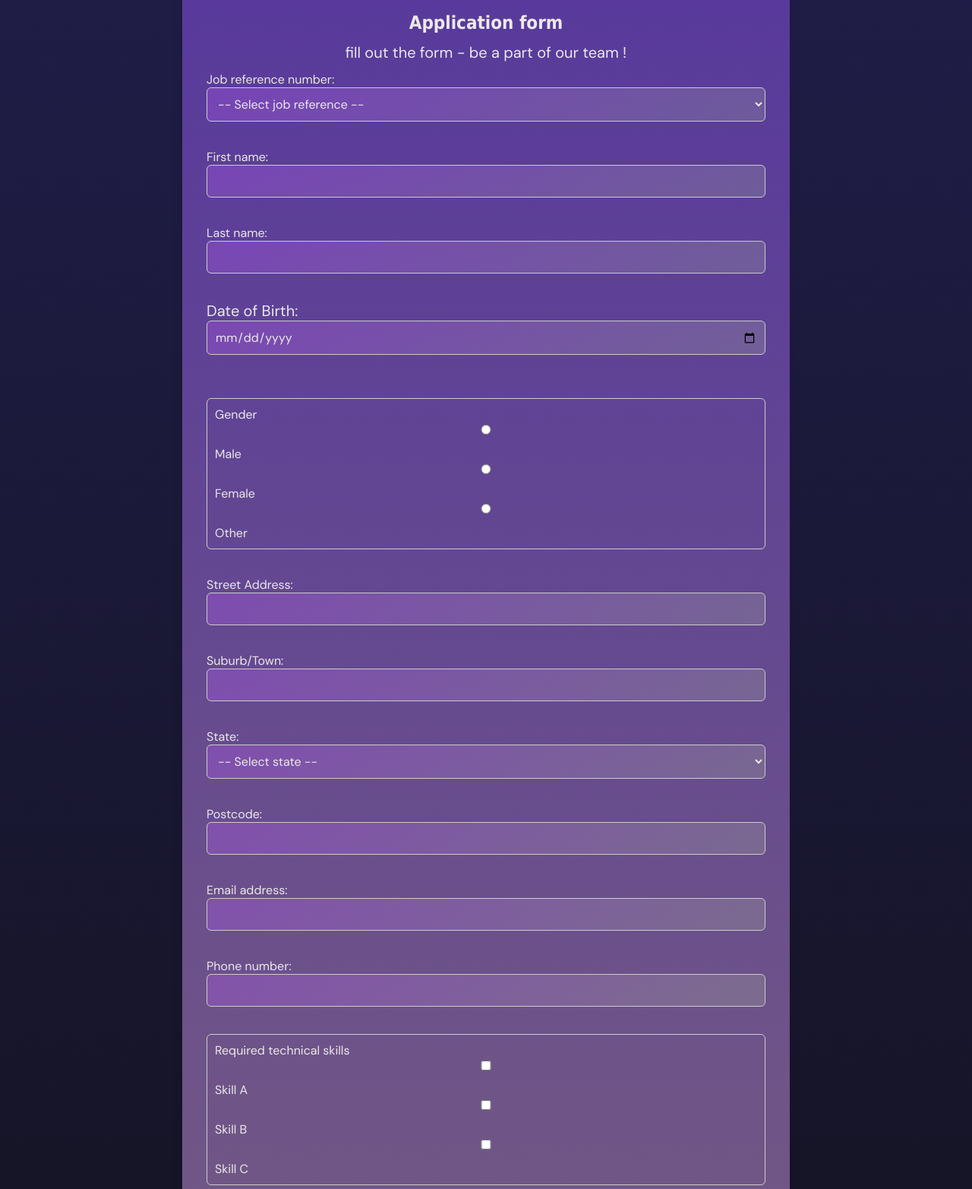
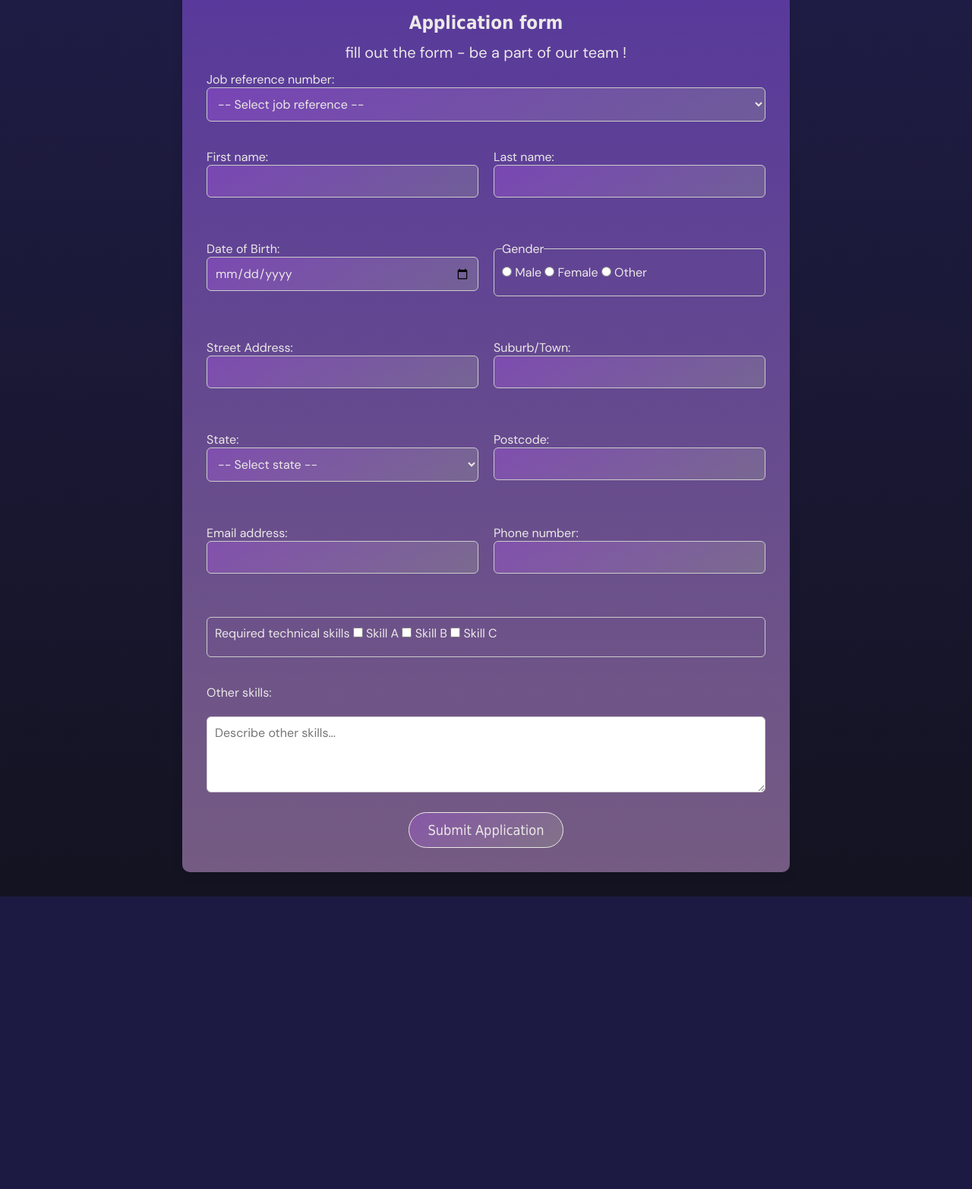
Before and after one commit to nguyenducnam06/Group-2-COS10026, a PHP site: page /apply.html in a window 1280 px wide. Shown: the part 242-1807 px from the top of the page at 76% size. After the commit the page ends 1422 px from the top, so only its background shows below. Run offline with PHP 8.4, Linux system fonts and the light colour scheme; some web fonts are replaced.

Commit message:
3rd commit fully changed layout to css, grouping and minor fix

```diff
--- a/project1/apply.html
+++ b/project1/apply.html
@@ -52,50 +52,63 @@
         </select>
         <br><br>
 
-        <!-- First name -->
+        <!-- First name and Last name -->
+        <div id="name">
+            <div class="textbox">
                 <legend for="firstName">First name:</legend>
                 <input type="text" id="firstName" name="firstName" maxlength="20" pattern="[A-Za-z]{1,20}"
                     title="Please enter your first name" required>
-        <br><br>
-
-        <!-- Last name -->
+            </div>
+            <div class="textbox">
                 <legend for="lastName">Last name:</legend>
                 <input type="text" id="lastName" name="lastName" maxlength="20" pattern="[A-Za-z]{1,20}"
                     title="Please enter your last name" required>
+            </div>
+        </div>
         <br><br>
 
-        <!-- Date of birth -->
-        <p>
+        <!-- Date of birth and Gender -->
+        <div id="dobgender">
+            <div id="dob">
                 <legend for="dob">Date of Birth:</legend>
-            <input type="date" name="dob" id="dob" required>
-        </p>
+                <input type="date" name="dob" id="dob" style="width: 100%;" required>
+            </div>
+            <div id="gender">
+                <fieldset>
+                    <legend>Gender</legend>
+                    <label>
+                        <input type="radio" id="male" name="gender" value="Male" required> Male
+                    </label>
+                    <label>
+                        <input type="radio" id="female" name="gender" value="Female"> Female
+                    </label>
+                    <label>
+                        <input type="radio" id="other" name="gender" value="Other"> Other
+                    </label>
+                </fieldset>
+            </div>
+        </div>
         <br><br>
 
-        <!-- Gender -->
-        <fieldset>
-            <label>Gender</label>
-            <input type="radio" id="male" name="gender" value="Male" required>
-            <label for="male">Male</label>
+        <!-- Street and Suburb Address -->
+        <div id="location">
+            <div class="textbox">
+                <legend for="street">Street Address:</legend>
+                <input type="text" id="street" name="street" maxlength="40" title="Please enter your street address"
+                    required>
+            </div>
 
-            <input type="radio" id="female" name="gender" value="Female">
-            <label for="female">Female</label>
-
-            <input type="radio" id="other" name="gender" value="Other">
-            <label for="other">Other</label>
-        </fieldset>
-        <br>
-
-        <!-- Street Address -->
-        <legend for="street">Street Address:</legend>
-        <input type="text" id="street" name="street" maxlength="40" title="Please enter your street address" required>
+            <div class="textbox">
+                <legend for="suburb">Suburb/Town:</legend>
+                <input type="text" id="suburb" name="suburb" maxlength="40" title="Please enter your suburb or town"
+                    required>
+            </div>
+        </div>
         <br><br>
 
-        <!-- Suburb/Town -->
-        <legend for="suburb">Suburb/Town:</legend>
-        <input type="text" id="suburb" name="suburb" maxlength="40" title="Please enter your suburb or town" required>
-        <br><br>
-
-        <!-- State -->
+        <!-- State and Postcode -->
+        <div id="address">
+            <div class="textbox">
                 <legend for="state">State:</legend>
                 <select id="state" name="state" required>
                     <option value="">-- Select state --</option>
@@ -108,23 +121,29 @@
                     <option value="TAS">TAS</option>
                     <option value="ACT">ACT</option>
                 </select>
+            </div>
+            <div class="textbox">
+                <legend for="postcode">Postcode:</legend>
+                <input type="text" id="postcode" name="postcode" pattern="[0-9]{4}" title="Please enter your postcode"
+                    required>
+            </div>
+        </div>
         <br><br>
 
-        <!-- Postcode -->
-        <legend for="postcode">Postcode:</legend>
-        <input type="text" id="postcode" name="postcode" pattern="\d{4}" maxlength="4" title="please enter your 4-digit postcode"
+        <!-- Email and phone number -->
+        <div id="contactinfo">
+            <div class="textbox">
+                <legend for="email">Email address:</legend>
+                <input id="emailapply" type="email" name="email"
+                    pattern="[a-zA-Z0-9._%+\-]+@[a-zA-Z0-9.\-]+\.[a-zA-Z]{2,}$"
+                    title="Please enter a valid email address" required>
+            </div>
+            <div class="textbox">
+                <legend for="phone">Phone number:</legend>
+                <input type="tel" id="phone" name="phone" pattern="[0-9]{8,12}" title="Please enter your phone number"
                     required>
-        <br><br>
-
-        <!-- Email -->
-        <legend for="email">Email address:</legend>
-        <input id="emailapply" type="email" name="email" pattern="[a-zA-Z0-9._%+\-]+@[a-zA-Z0-9.\-]+\.[a-zA-Z]{2,}$"
-            title="Please enter a valid email address" required>
-        <br><br>
-
-        <!-- Phone number -->
-        <legend for="phone">Phone number:</legend>
-        <input type="tel" id="phone" name="phone" pattern="[0-9]{8,12}" title="Please enter your phone number" required>
+            </div>
+        </div>
         <br><br>
 
             <!-- Required technical skills -->
--- a/project1/styles/apply.css
+++ b/project1/styles/apply.css
@@ -29,7 +29,6 @@
 
 input,
 select {
-    width: 100%;
     padding: 10px;
     margin-bottom: 15px;
     border: 1px solid #ccc;
@@ -87,7 +86,40 @@ button {
     border-radius: 50px;
     padding: 12px 24px;
     cursor: pointer;
-    transition: background 0.3s ease, color 0.3s ease;
     display: block;
     margin: 0 auto;
 }
+
+button:hover {
+    background: #c6e7a3;
+    color: #000000;
+    transition: background 0.3s ease, color 0.3s ease;
+}
+
+#name, #location, #address, #contactinfo {
+    display: flex;
+    gap: 20px;
+    justify-content: space-between;
+}
+
+#name, #location, #address, #contactinfo > * {
+    flex: 1;
+}
+
+#dobgender {
+    display: flex;
+    gap: 20px;
+    justify-content: space-between;
+    width: 100%;
+}
+
+#dobgender > * {
+    flex: 1;
+}
+
+
+.textbox {
+    display: flex;
+    flex-direction: column;
+    width: 100%;
+}
```
Lines whose indentation alone changed are shown as unchanged.
